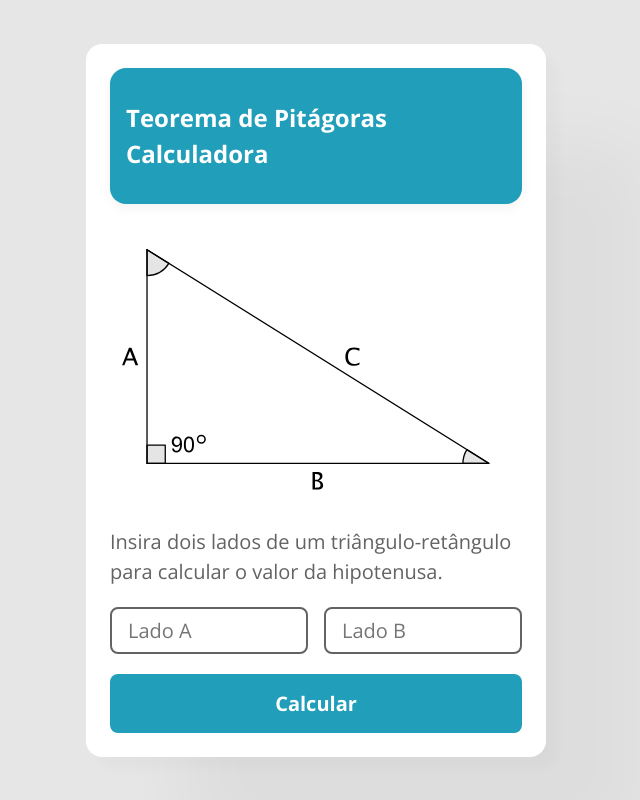
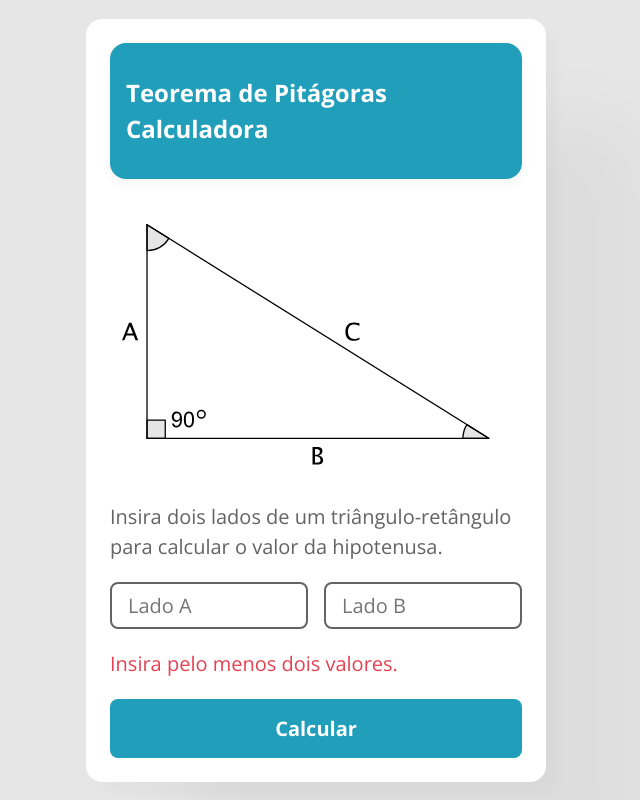
Before and after one commit to theviniis/teorema-de-pitagoras, a React (Create React App) app: page / in a window 1280 px wide. Shown: the whole page, without its empty margins (324-964 px from the left). Built offline with nearby package versions, Linux system fonts and the light colour scheme.

Commit message:
adicionado validação de inputs vazios

```diff
--- a/src/Components/Form.jsx
+++ b/src/Components/Form.jsx
@@ -35,19 +35,28 @@ const InputGroup = styled.div`
   gap: 1rem;
 `;
 
-const Result = styled.div`
+const Result = styled.span`
   color: hsl(151, 55%, 50%);
+`;
+
+const Error = styled.span`
+  color: #e44252;
 `;
 
 const Form = () => {
   const [sideA, setSideA] = useState('');
   const [sideB, setSideB] = useState('');
-  const [result, setResult] = useState(0);
+  const [result, setResult] = useState('');
 
   const handleCalc = (e) => {
     e.preventDefault();
     const result = Math.round(Math.sqrt(sideA * sideA + sideB * sideB));
-    return setResult(result);
+
+    if (!sideA || !sideB) {
+      return setResult(null);
+    } else {
+      return setResult(result);
+    }
   };
 
   return (
@@ -69,10 +78,10 @@ const Form = () => {
         />
       </InputGroup>
       {result ? (
-        <Result>
-          O valor da hipotenusa é: <b>{result}</b>.
-        </Result>
-      ) : null}
+        <Result>O valor da hipotenusa é: {result}.</Result>
+      ) : (
+        <Error>Insira pelo menos dois valores.</Error>
+      )}
       <Button>Calcular</Button>
     </StyledForm>
   );
```
